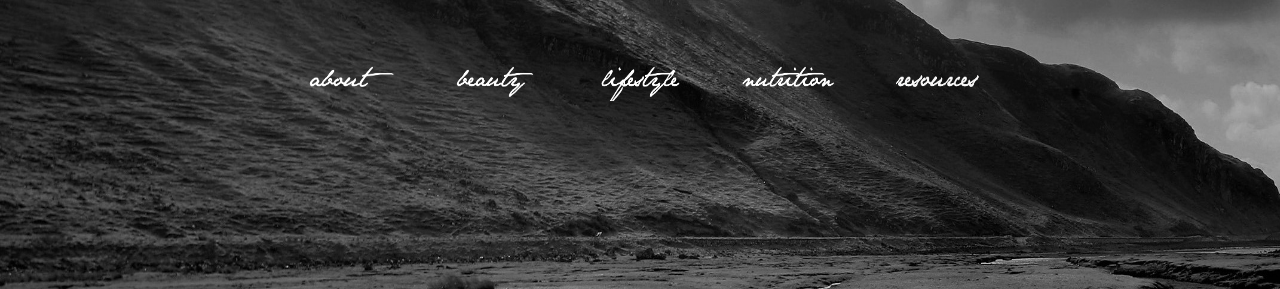
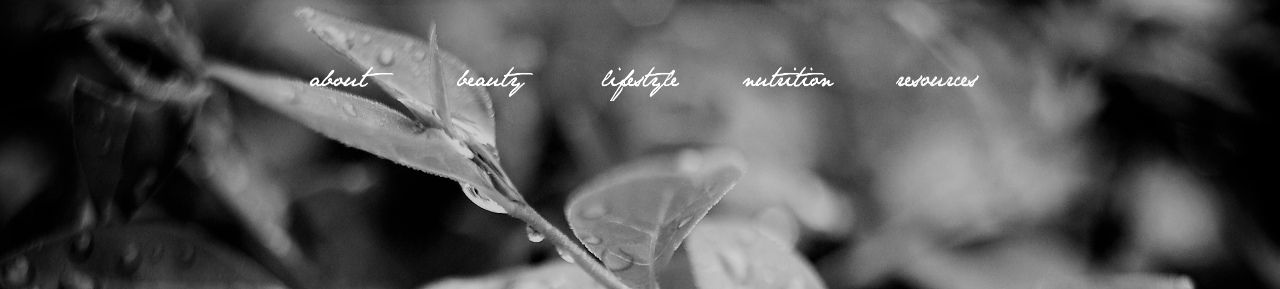
Before and after one commit to JenniferGravesKim/MySustain, a website: page public/index.html in a window 1280 px wide. Shown: the top 289 px of the page. Drawn offline with Linux system fonts and the light colour scheme.

Commit message:
Background

```diff
--- a/public/index.css
+++ b/public/index.css
@@ -1,8 +1,8 @@
 #mainbod{
-    background: url("scotland2.jpg");
+    background: url("bg13.jpg");
+    background-size: 110% 220%;
+    background-repeat: no-repeat;
     background-color: black;
-    background-size: 140% 220%;
-    background-repeat: no-repeat;
 }
 
 
```
Also changed, not shown: public/about.html (+2 -1 lines), public/index.html (+1 -1 lines), public/bg10.jpg (added), public/bg13.jpg (added), public/bg8.jpg (added), public/butterfly.jpg (added), public/leaf.jpg (added), 5 other files.
